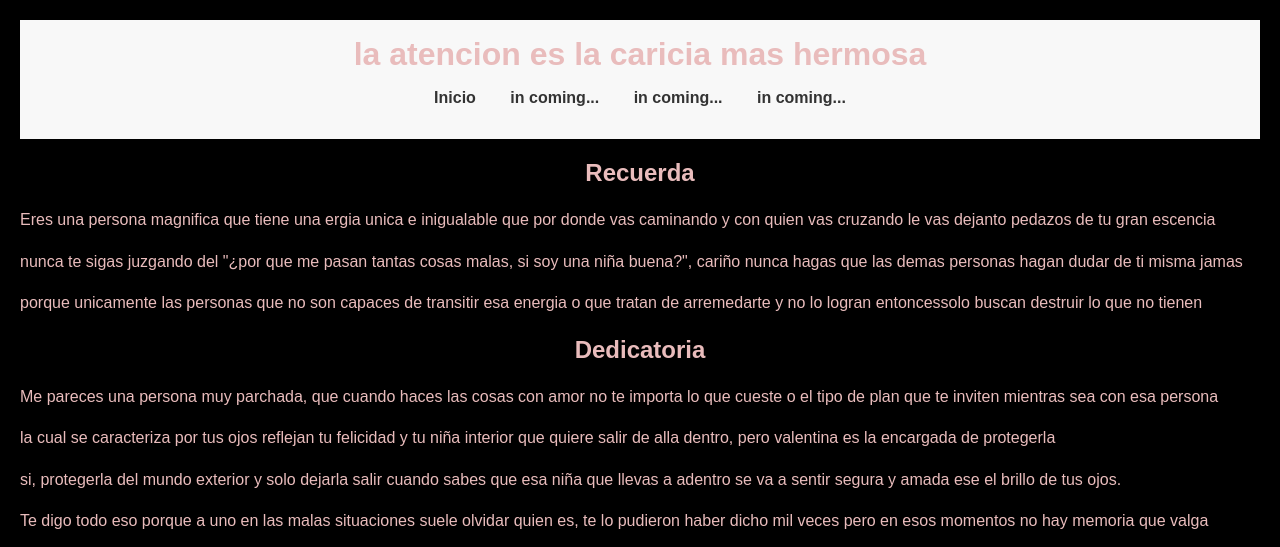
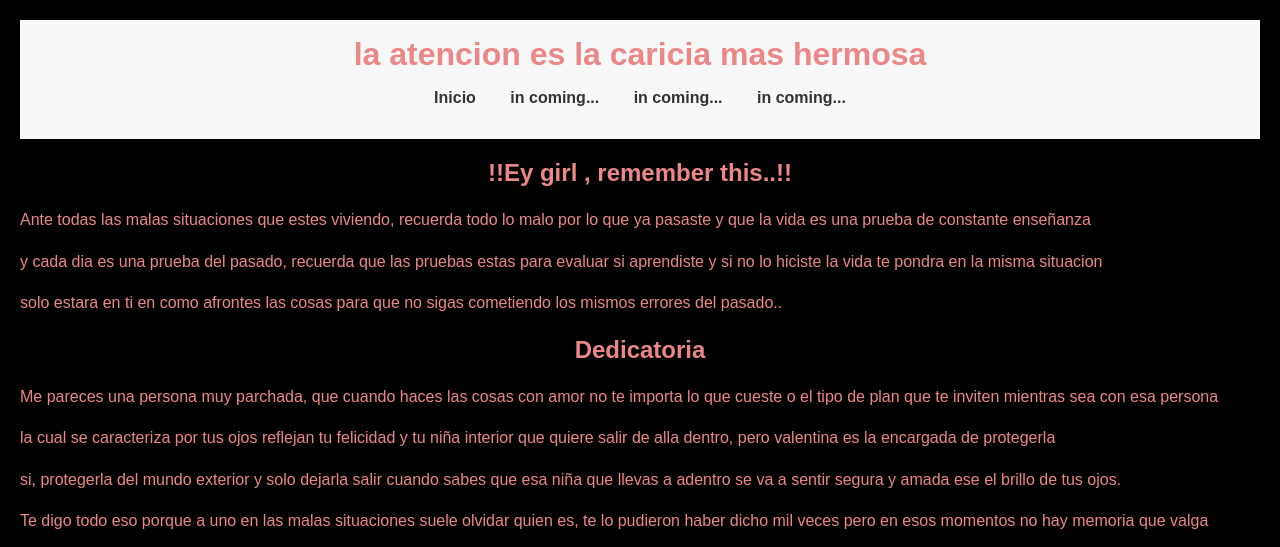
Before and after one commit to Santiaj018/Diario, a plain HTML site: page bueno.html in a window 1280 px wide. Shown: the top 547 px of the page. Drawn offline with Linux system fonts and the light colour scheme.

Commit message:
cambios realizados

```diff
--- a/bueno.html
+++ b/bueno.html
@@ -20,10 +20,10 @@
     </header>
 
     <section id="bueno">
-        <h2 style="text-align: center;"> Recuerda </h2>
-        <p> Eres una persona magnifica que tiene  una ergia unica e inigualable que por  donde vas caminando y con quien vas cruzando le vas dejanto pedazos de tu gran escencia </p>
-        <p>nunca te sigas juzgando del "¿por que me pasan tantas cosas malas, si soy una niña buena?", cariño nunca hagas que las demas personas hagan dudar de ti misma jamas </p>
-        <p>porque unicamente las personas que no  son capaces de transitir esa energia o que tratan de arremedarte y no lo logran entoncessolo buscan destruir lo que no tienen</p>
+        <h2 style="text-align: center;"> !!Ey girl , remember this..!! </h2>
+        <p> Ante todas las malas situaciones que estes viviendo, recuerda todo lo malo por lo que ya pasaste  y que la vida es una prueba de constante enseñanza  </p>
+        <p> y cada dia es una prueba del pasado, recuerda que las pruebas estas para evaluar si aprendiste y si no lo hiciste la vida te pondra en la misma situacion </p>
+        <p> solo estara en ti en como afrontes las cosas para que no sigas cometiendo los mismos errores del pasado..</p>
         <h2 style="text-align: center;"> Dedicatoria</h2>
         <p>Me pareces una persona muy parchada, que cuando haces las cosas con amor no te importa lo que cueste o el tipo de plan que te inviten mientras sea con esa persona</p>
         <p>la cual se caracteriza por tus ojos reflejan tu felicidad y tu niña interior que quiere salir de alla dentro, pero valentina es la encargada de protegerla </p>
--- a/styles.css
+++ b/styles.css
@@ -79,7 +79,7 @@ footer {
 
 body {
     background-color: #000; /* Fondo negro */
-    color: #e9bcbc; /* Texto blanco */
+    color: #ec8787; /* Texto blanco */
     font-family: Arial, sans-serif;
     margin: 0;
     padding: 20px;
```
